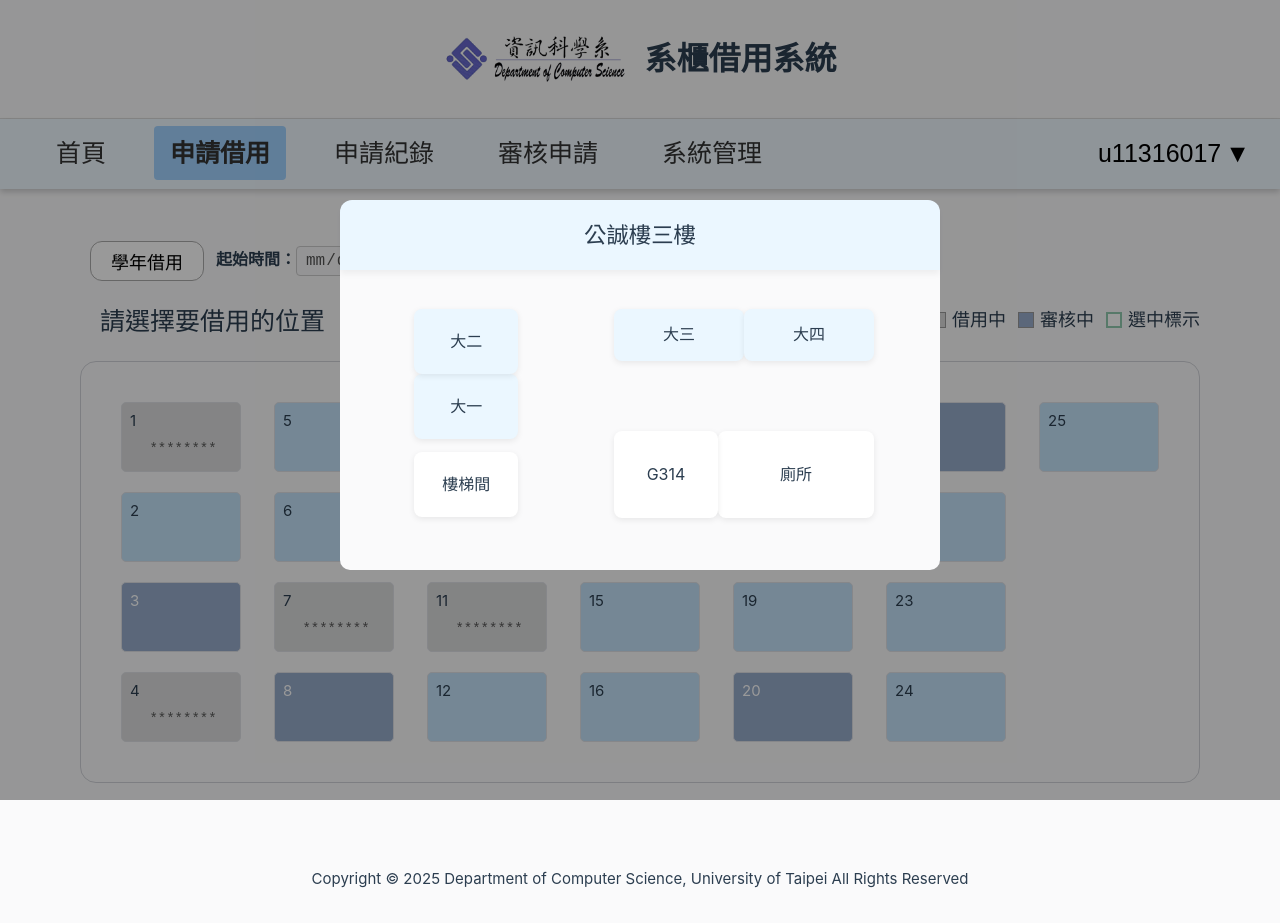
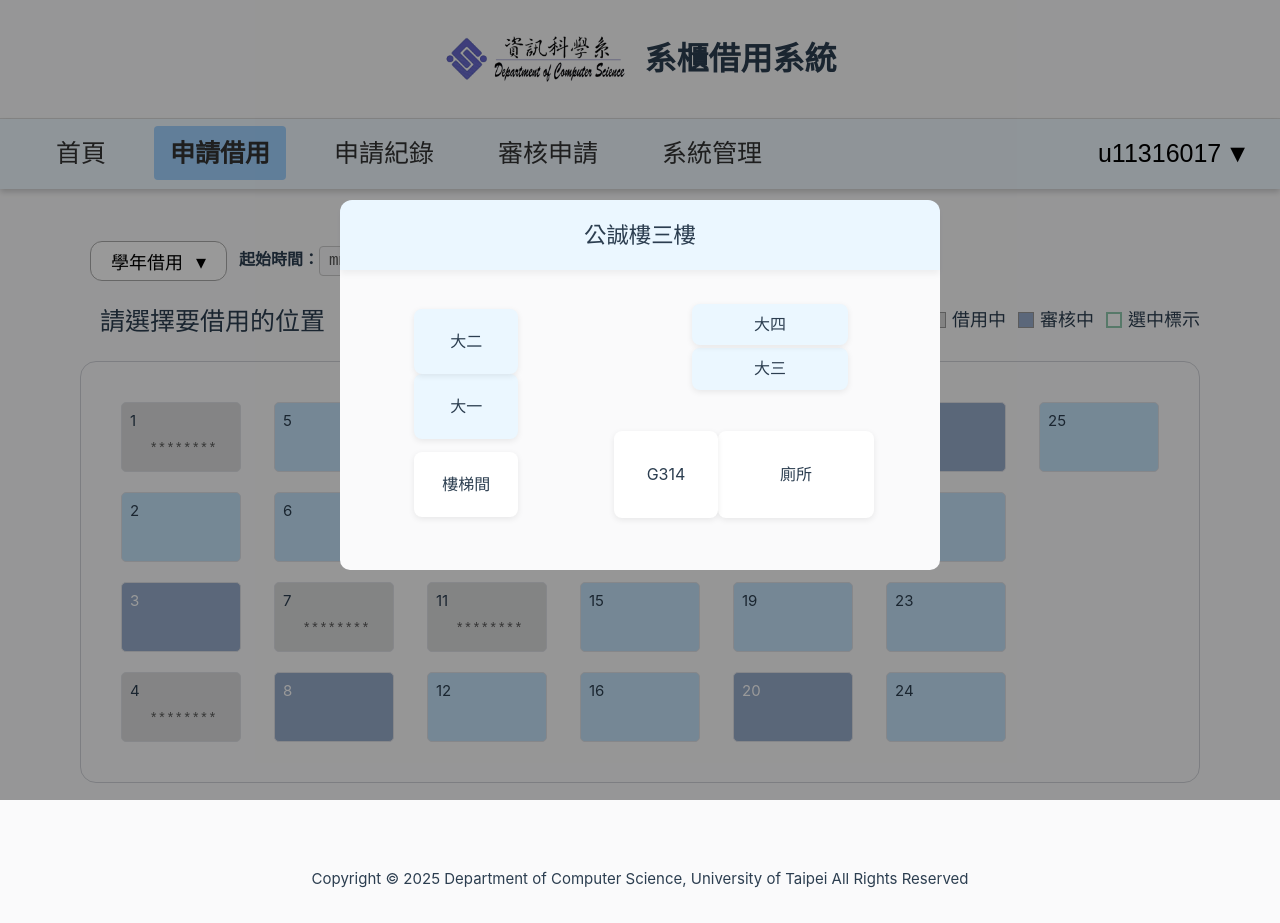
Before and after one commit to UTCS-G505/Locker-borrow-system-Frontend, a Vue app: page /apply in a window 1280 px wide. Both pictures are taken after a click on the button "查看位置". Built offline with nearby package versions, Linux system fonts and the light colour scheme.

Commit message:
fix: 修正位置圖

```diff
--- a/src/components/ModalMap.vue
+++ b/src/components/ModalMap.vue
@@ -98,8 +98,8 @@
   /* 等比例區塊定位（百分比） */
   .year1 { top: 40%; left: 6.6%; width: 20%; height: 25%; }
   .year2 { top: 15%; left: 6.6%; width: 20%; height: 25%; }
-  .year3 { top: 15%; left: 45%; width: 25%; height: 20%; }
-  .year4 { top: 15%; left: 70%; width: 25%; height: 20%; }
+  .year3 { top: 30%; left: 60%; width: 30%; height: 15%; }
+  .year4 { top: 13%; left: 60%; width: 30%; height: 15%; }
   .stairs { top: 70%; left: 6.6%; width: 20%; height: 25%; }
   .classroom { top: 62%; left: 45%; width: 20%; height: 33.3%; }
   .toilet { top: 62%; left: 65%; width: 30%; height: 33.3%; }
--- a/src/components/TypeSelect.vue
+++ b/src/components/TypeSelect.vue
@@ -1,7 +1,10 @@
 <template>
   <div class="type-select-wrapper">
-    <!-- 左：選擇類型按鈕 -->
-    <button @click="toggleDropdown" class="view-button">{{ modelValue }}</button>
+    <!-- 選擇類型按鈕 -->
+    <button @click="toggleDropdown" class="view-button">
+      {{ modelValue }}
+      <span class="dropdown-arrow">▾</span>
+    </button>
 
     <!-- 下拉選單 -->
     <div v-if="showDropdown" class="dropdown-menu">
@@ -179,6 +182,12 @@ function selectType(type) {
   background-color: #f0f0f0;
 }
 
+.dropdown-arrow {
+  margin-left: 8px;
+  font-size: 20px;
+  pointer-events: none;
+}
+
 .time-picker-container {
   font-size: 16px;
   margin-top: 8px;
```
